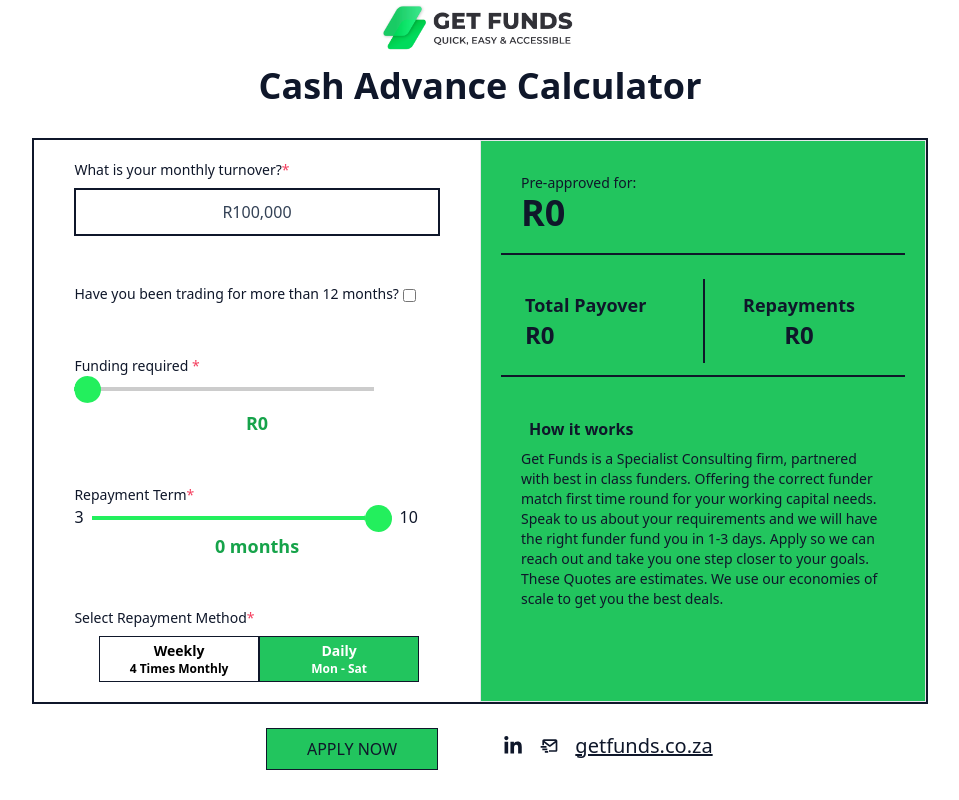
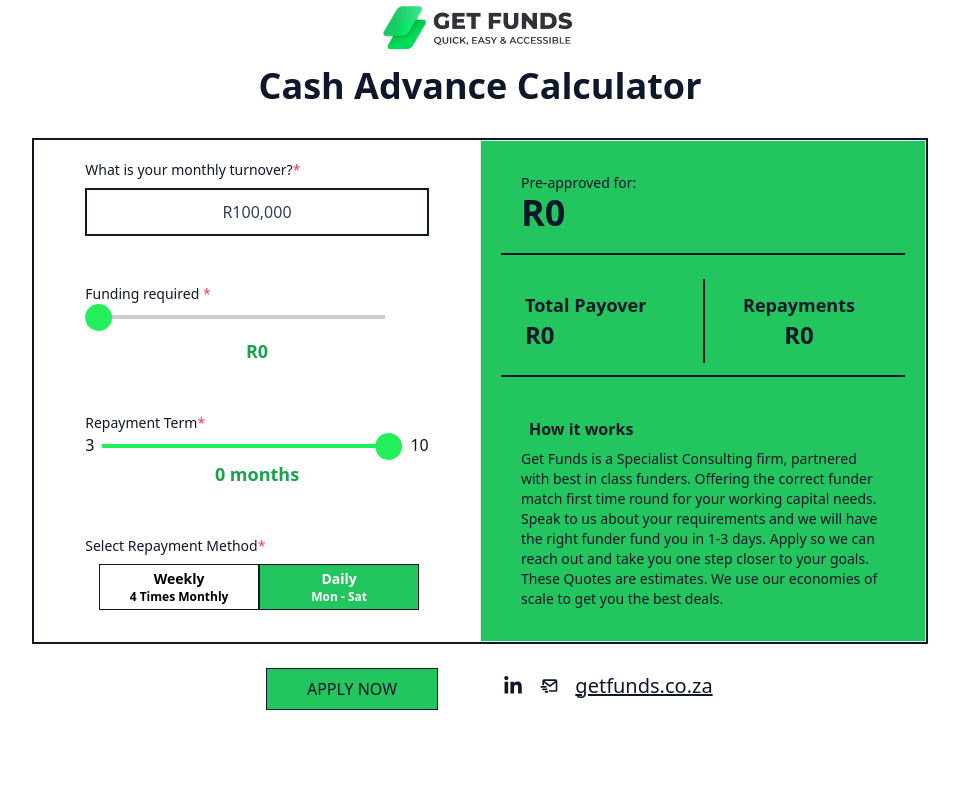
Before and after one commit to grahamusai/getfunds, a Next.js app: page / in a window 1280 px wide. Shown: the whole page, without its empty margins (160-1119 px from the left). Built offline with nearby package versions, Linux system fonts and the light colour scheme.

Commit message:
removed checkbox

```diff
--- a/src/app/application/page.tsx
+++ b/src/app/application/page.tsx
@@ -7,8 +7,6 @@
 import { redirect } from "next/navigation";
 
 const Details = () => {
-  const { submitModalIsOpen, setSubmitModalIsOpen } = useGlobalState();
-
   const [submit, submitting] = useFormspark({
     formId: "6JJkZDDwF",
   });
@@ -17,6 +15,7 @@
   const [phone, setPhone] = useState("");
   const [email, setEmail] = useState("");
   const [amount, setAmount] = useState("");
+  const {} = useGlobalState();
 
   // @ts-ignore
   const handleSubmit = (event) => {
--- a/src/app/page.tsx
+++ b/src/app/page.tsx
@@ -168,28 +168,6 @@
                         }
                       }}
                     />
-                  </div>
-
-                  <div className="mb-12 flex flex-row">
-                    <div>
-                      <label className="block text-sm">
-                        Have you been trading for more than 12 months?
-                        <span className="text-rose-500">&nbsp;</span>
-                      </label>
-                    </div>
-                    <div>
-                      <label className="inline-flex items-center mr-6">
-                        <input
-                          type="checkbox"
-                          onChange={() => {
-                            setOperatingTime(!operatingTime);
-                            console.log(operatingTime);
-                          }}
-                          className=" accent-green-600 bg-transparent text-2xl"
-                        />
-                      </label>
-                      <br />
-                    </div>
                   </div>
 
                   <div className="mb-12">
```
